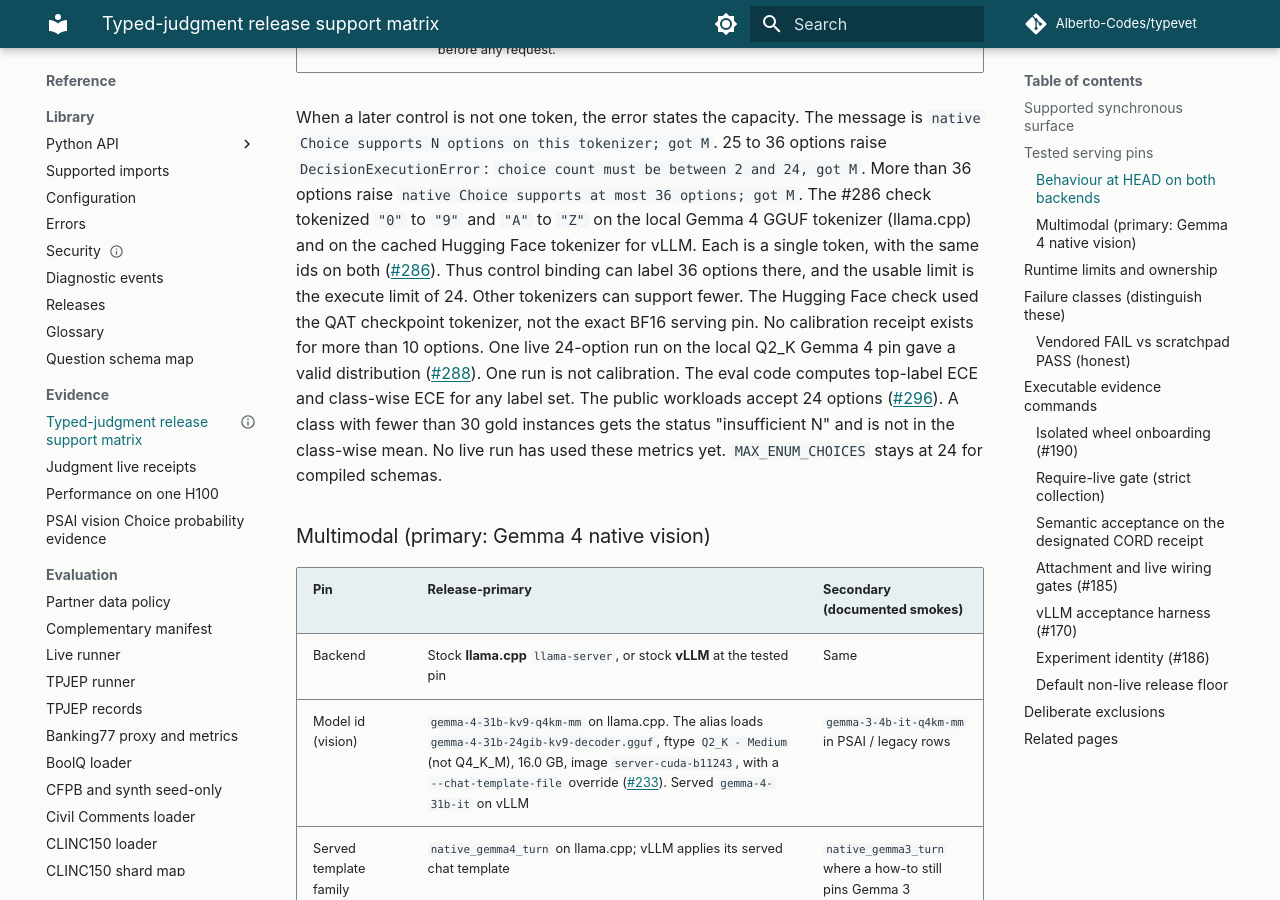
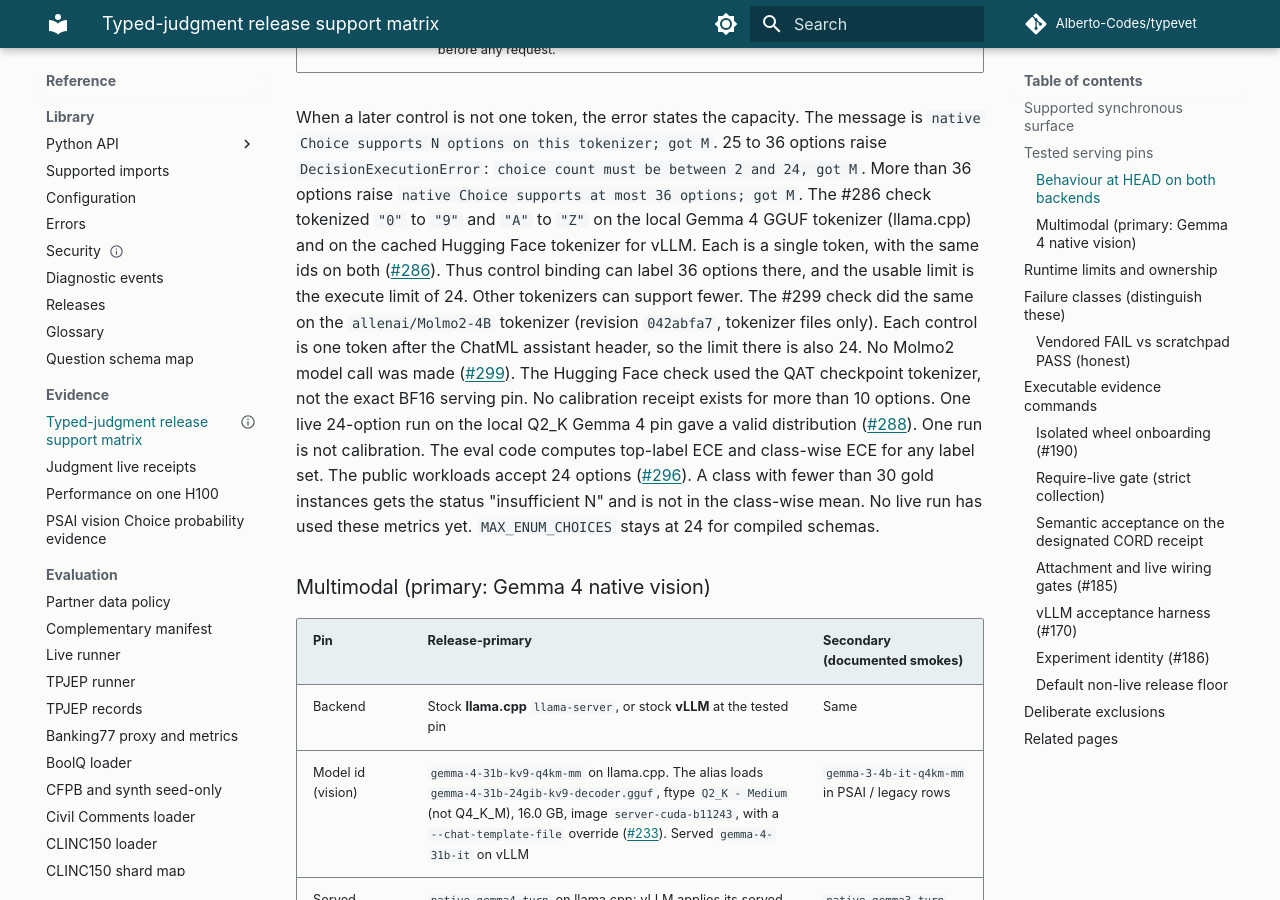
Before and after one commit to Alberto-Codes/typevet, an MkDocs documentation site: the page built from docs/reference/typed-judgment-release-support-matrix.md, in a window 1280 px wide and 900 px high, scrolled down 3226 px. Built offline with MkDocs 1.6.1 and Material for MkDocs 9.7.7, drawn with Linux system fonts in a browser that asks for light colours; comment, search, counter and statistics services are not loaded.

Commit message:
docs(reference): record the Molmo2-4B single-token control check
All 36 controls are single tokens on the Molmo2-4B tokenizer at the
answer position, so the native Choice limit there is 24. Tokenizer
files only; no model call. The live smoke is #314.

Closes #299

Co-Authored-By: Claude Opus 5.5 <noreply@anthropic.com>
Claude-Session: https://claude.ai/code/session_014XgEGEaFzhfNvCY6eVZJC6

```diff
--- a/docs/reference/typed-judgment-release-support-matrix.md
+++ b/docs/reference/typed-judgment-release-support-matrix.md
@@ -85,6 +85,7 @@ The message is `native Choice supports N options on this tokenizer; got M`.
 More than 36 options raise `native Choice supports at most 36 options; got M`.
 The #286 check tokenized `"0"` to `"9"` and `"A"` to `"Z"` on the local Gemma 4 GGUF tokenizer (llama.cpp) and on the cached Hugging Face tokenizer for vLLM. Each is a single token, with the same ids on both ([#286](https://github.com/Alberto-Codes/typevet/issues/286)).
 Thus control binding can label 36 options there, and the usable limit is the execute limit of 24. Other tokenizers can support fewer.
+The #299 check did the same on the `allenai/Molmo2-4B` tokenizer (revision `042abfa7`, tokenizer files only). Each control is one token after the ChatML assistant header, so the limit there is also 24. No Molmo2 model call was made ([#299](https://github.com/Alberto-Codes/typevet/issues/299)).
 The Hugging Face check used the QAT checkpoint tokenizer, not the exact BF16 serving pin.
 No calibration receipt exists for more than 10 options.
 One live 24-option run on the local Q2_K Gemma 4 pin gave a valid distribution ([#288](https://github.com/Alberto-Codes/typevet/issues/288)). One run is not calibration.
```
